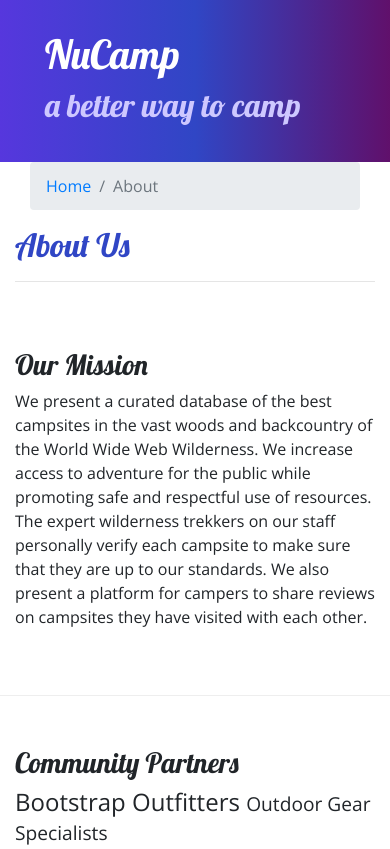
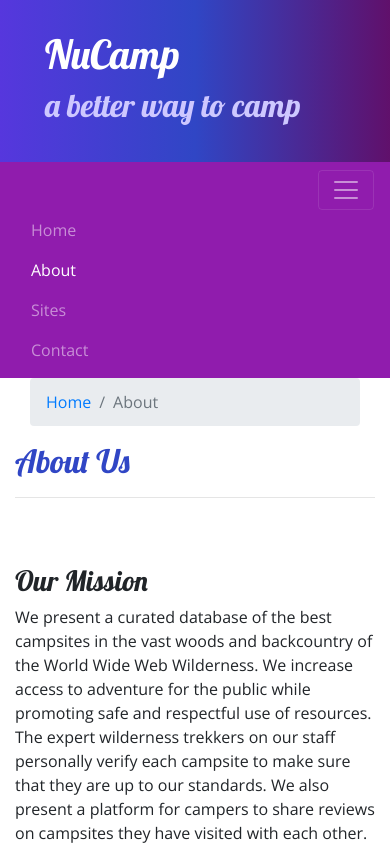
Before and after one commit to hallehar98/NuCampSite, a website: page aboutus.html in a window 390 px wide. Shown: the top 849 px of the page. Drawn offline with nearby package versions, Linux system fonts and the light colour scheme.

Commit message:
Navbar and Breadcrums update

```diff
--- a/aboutus.html
+++ b/aboutus.html
@@ -25,6 +25,22 @@
             </div>
         </div>
     </header>
+
+    <nav class="navbar navbar-expand-sm navbar-dark sticky-top">
+        <div class="container">
+            <button class="navbar-toggler ml-auto" type="button" data-toggle="collapse" data-target="#nucampNavbar">
+                <span class="navbar-toggler-icon"></span>
+            </button>
+            <div class="container">
+                <ul class="navbar-nav">
+                    <li class="nav-item"><a class="nav-link" href="index.html">Home</a></li>
+                    <li class="nav-item active"><a class="nav-link" href="#">About</a></li>
+                    <li class="nav-item"><a class="nav-link" href="#">Sites</a></li>
+                    <li class="nav-item"><a class="nav-link" href="#">Contact</a></li>
+                </ul>
+            </div>
+        </div>
+    </nav>
 
     <div class="container">
         <div class="row row-fluid">
```
Also changed, not shown: index.html (+2 -2 lines).
